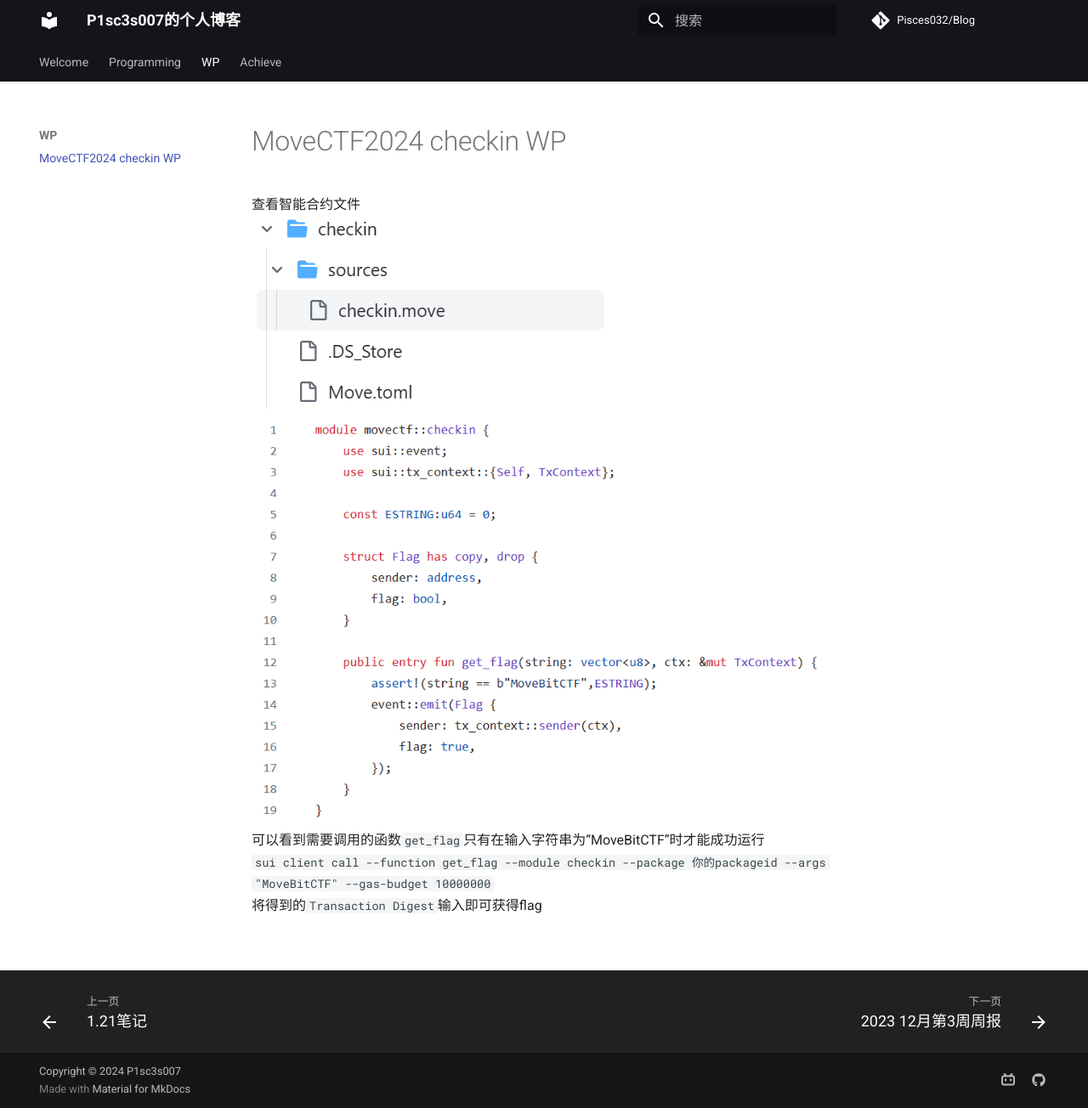
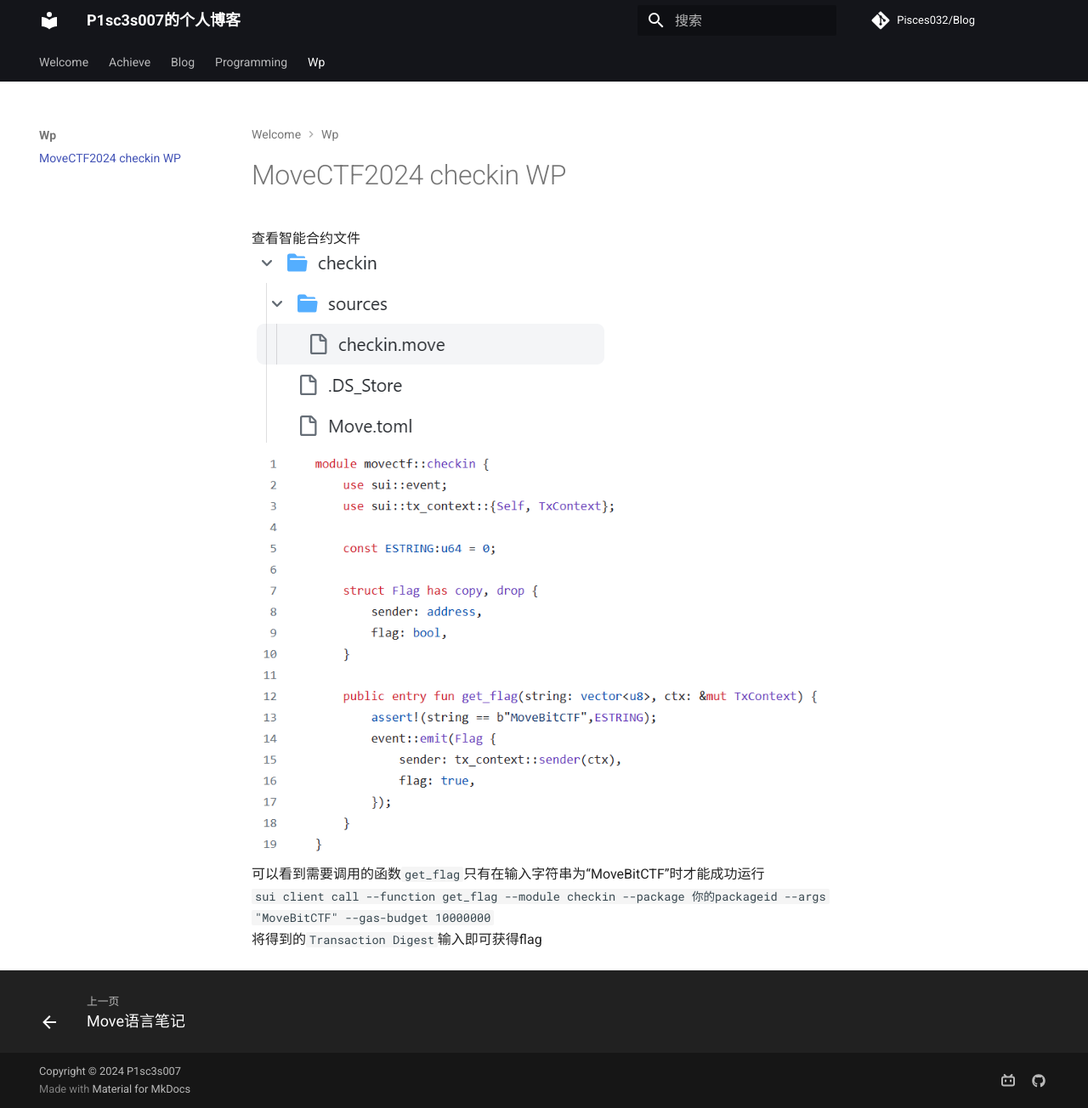
Before and after one commit to Pisces032/Blog, an MkDocs documentation site: the page built from docs/wp/MoveCTF2024 checkin WP.md, in a window 1280 px wide and 1304 px high. Shown: the whole window at 85% size. Built offline with MkDocs 1.6.1 and Material for MkDocs 9.7.7, drawn with Linux system fonts in a browser that asks for light colours; comment, search, counter and statistics services are not loaded; part of the change alters nothing that is shown.

Commit message:
Update mkdocs.yml

```diff
--- a/mkdocs.yml
+++ b/mkdocs.yml
@@ -41,25 +41,3 @@ extra:
     - icon: fontawesome/brands/github
       link: https://github.com/Pisces032
       name: GitHub
-
-nav:
-  - Welcome:
-    - index.md
-#  - Blog:
-#    - blog/index.md
-#    - blog/posts/hello-world.md
-#    - 寄术:
-#      - 提高代码可读性的不同命名方法: blog/posts/提高代码可读性的一些方法.md
-#      - Git使用: blog/posts/Git 使用.md
-  - Programming:
-    - 1.21笔记: programming/move/Move 1.21.md
-    #- programming/move/Move语言笔记.md
-  - WP:
-    - wp/MoveCTF2024 checkin WP.md
-  - Achieve:
-    - weekly:
-      - achieve/week/2023 12月第3周周报.md
-      #- achieve/week/2023 12月第4周周报.md
-      #- achieve/week/2023 12月第5周周报.md
-    #- yearly:
-      #- 2023年度总结: achieve/year/2023年度总结.md
```
